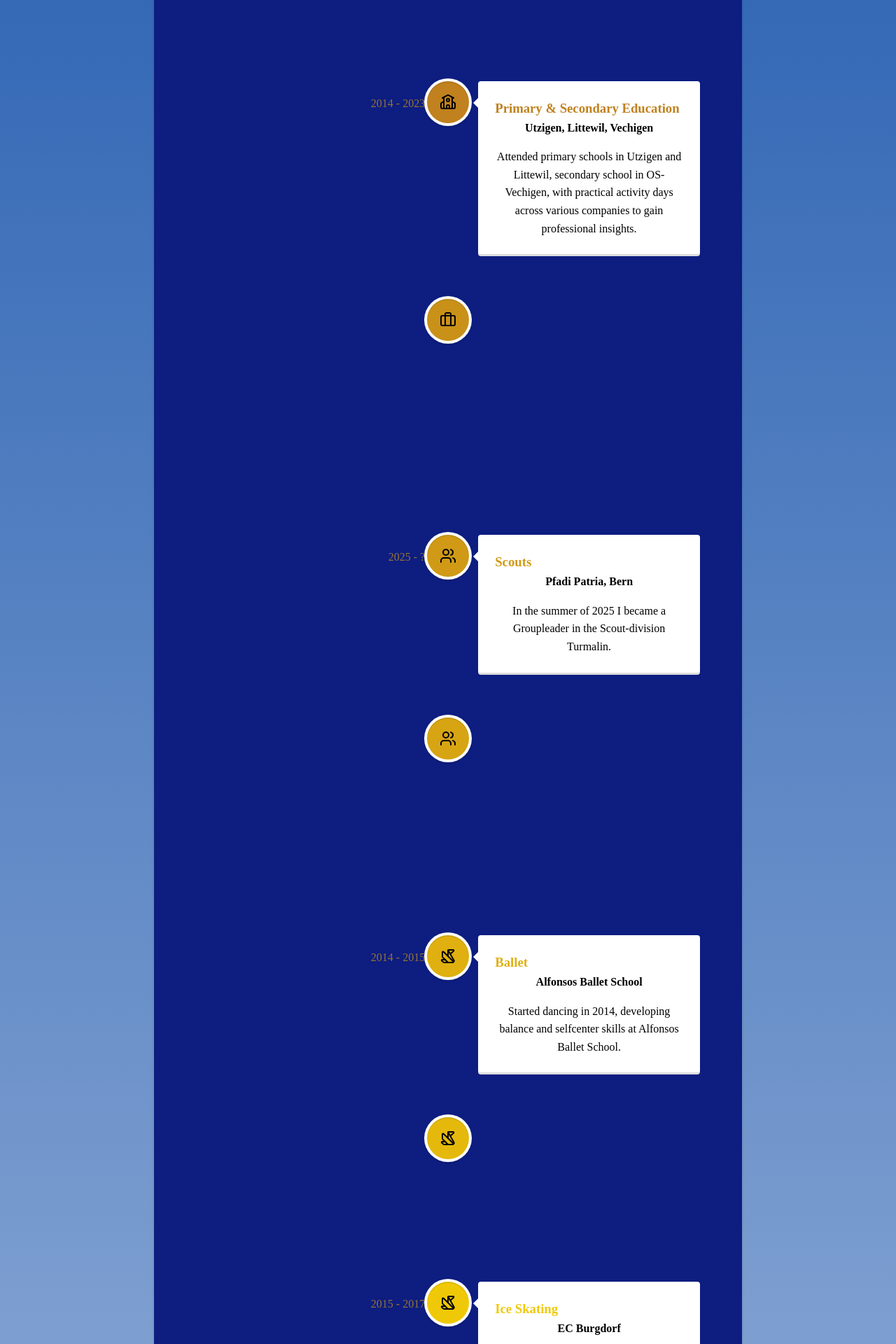
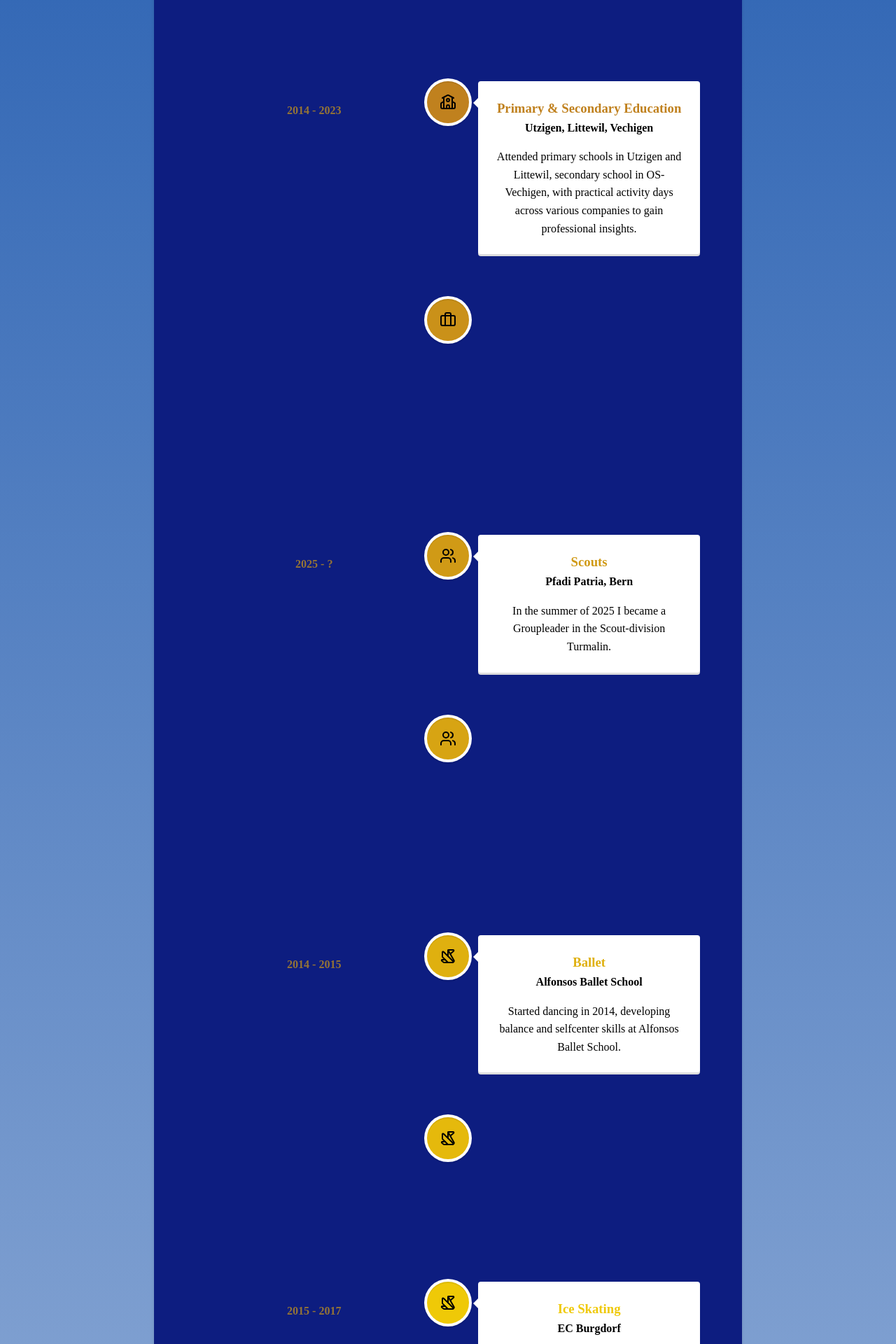
Before and after one commit to Theerabyte/bweb, a Next.js app: page /CV in a window 1280 px wide. Shown: the part 540-2460 px from the top of the page at 70% size. Built offline with nearby package versions, Linux system fonts and the light colour scheme; a web font is replaced by a local one.

Commit message:
charlie 28.08.25
cv heading style,
date style

```diff
--- a/src/app/CV/page.jsx
+++ b/src/app/CV/page.jsx
@@ -27,66 +27,64 @@ function page() {
       </div>
 
       <VerticalTimeline>
-        <VerticalTimelineElement contentStyle={{ background: '#b57123', color: '#fff' }} contentArrowStyle={{ borderRight: '7px solid  rgb(181, 113, 35)' }} date="2023 - present" iconStyle={{ background: 'rgb(181, 113, 35)', color: '#000' }} icon={<School />}>
-          <h3 style={{ color: '#eea' }}>{t.cvAdam1}</h3>
+        <VerticalTimelineElement contentStyle={{ background: '#b57123', color: '#fff' }} contentArrowStyle={{ borderRight: '7px solid  rgb(181, 113, 35)' }} dateClassName="dat" date="2023 - present" iconStyle={{ background: 'rgb(181, 113, 35)', color: '#000' }} icon={<School />}>
+          <h3 style={{ color: '#eea', textAlign: 'center' }}>{t.cvAdam1}</h3>
           <h4 style={{ color: '#fff' }}>{t.cvAdam2}</h4>
           <p>{t.cvAdam3}</p>
         </VerticalTimelineElement>
 
-        <VerticalTimelineElement dateClassName='dat' date="2014 - 2023" iconStyle={{ background: '#C0811E', color: '#000' }} icon={<School />}>
-          <h3 style={{ color: '#C0811E' }}>{t.cvBravo1}</h3>
+        <VerticalTimelineElement dateClassName='det' date="2014 - 2023" iconStyle={{ background: '#C0811E', color: '#000' }} icon={<School />}>
+          <h3 style={{ color: '#C0811E', textAlign: 'center' }}>{t.cvBravo1}</h3>
           <h4 style={{ color: '#000' }}>{t.cvBravo2}</h4>
           <p style={{ color: '#000' }}>{t.cvBravo3}</p>
           <></>
         </VerticalTimelineElement>
 
         <VerticalTimelineElement dateClassName='dat' date="2021" iconStyle={{ background: '#CA9119', color: '#000' }} icon={<Briefcase />}>
-          <h3 style={{ color: '#CA9119' }}>{t.cvIda1}</h3>
+          <h3 style={{ color: '#CA9119', textAlign: 'center' }}>{t.cvIda1}</h3>
           <h4 style={{ color: '#000' }}>{t.cvIda2}</h4>
           <p style={{ color: '#000' }}>{t.cvIda3}</p>
         </VerticalTimelineElement>
 
-        <VerticalTimelineElement dateClassName='dat' date="2025 - ?" iconStyle={{ background: '#D09A16', color: '#000' }} icon={<Users />}>
-          <h3 style={{ color: '#D09A16' }}>{t.cvCharlie1}</h3>
+        <VerticalTimelineElement dateClassName='det' date="2025 - ?" iconStyle={{ background: '#D09A16', color: '#000' }} icon={<Users />}>
+          <h3 style={{ color: '#D09A16', textAlign: 'center' }}>{t.cvCharlie1}</h3>
           <h4 style={{ color: '#000' }}>{t.cvHarley2}</h4>
           <p style={{ color: '#000' }}>{t.cvHarley3}</p>
           <></>
         </VerticalTimelineElement>
 
         <VerticalTimelineElement dateClassName='dat' date="2013 - 2023" iconStyle={{ background: '#D7A413', color: '#000' }} icon={<Users />}>
-          <h3 style={{ color: '#D7A413' }}>{t.cvCharlie1}</h3>
+          <h3 style={{ color: '#D7A413', textAlign: 'center' }}>{t.cvCharlie1}</h3>
           <h4 style={{ color: '#000' }}>{t.cvCharlie2}</h4>
           <p style={{ color: '#000' }}>{t.cvCharlie3}</p>
         </VerticalTimelineElement>
 
-        <VerticalTimelineElement dateClassName='dat' date="2014 - 2015" iconStyle={{ background: '#DFB00F', color: '#000' }} icon={<Origami />}>
-          <h3 style={{ color: '#DFB00F' }}>{t.cvDelta1}</h3>
+        <VerticalTimelineElement dateClassName='det' date="2014 - 2015" iconStyle={{ background: '#DFB00F', color: '#000' }} icon={<Origami />}>
+          <h3 style={{ color: '#DFB00F', textAlign: 'center' }}>{t.cvDelta1}</h3>
           <h4 style={{ color: '#000' }}>{t.cvDelta2}</h4>
           <p style={{ color: '#000' }}>{t.cvDelta3}</p>
           <></>
         </VerticalTimelineElement>
 
         <VerticalTimelineElement dateClassName='dat' date="2022 - ?" iconStyle={{ background: '#E5B90C', color: '#000' }} icon={<Origami />}>
-          <h3 style={{ color: '#E5B90C' }}>{t.cvEdward1}</h3>
+          <h3 style={{ color: '#E5B90C', textAlign: 'center' }}>{t.cvEdward1}</h3>
           <h4 style={{ color: '#000' }}>EC Münchenbuchsee</h4>
           <p style={{ color: '#000' }}>{t.cvFrank1}</p>
         </VerticalTimelineElement>
 
-        <VerticalTimelineElement dateClassName='dat' date="2015 - 2017" iconStyle={{ background: '#EFC907', color: '#000' }} icon={<Origami />}>
-          <h3 style={{ color: '#EFC907' }}>{t.cvEdward1}</h3>
+        <VerticalTimelineElement dateClassName='det' date="2015 - 2017" iconStyle={{ background: '#EFC907', color: '#000' }} icon={<Origami />}>
+          <h3 style={{ color: '#EFC907', textAlign: 'center' }}>{t.cvEdward1}</h3>
           <h4 style={{ color: '#000' }}>EC Burgdorf</h4>
           <p style={{ color: '#000' }}>{t.cvEdward3}</p>
-          <></>
         </VerticalTimelineElement>
 
         <VerticalTimelineElement dateClassName='dat' date="2015 - ?" iconStyle={{ background: '#F9D803', color: '#000' }} icon={<BookMarked />}>
-          <h3 style={{ color: '#F9D803' }}>{t.cvGeorge1}</h3>
+          <h3 style={{ color: '#F9D803', textAlign: 'center' }}>{t.cvGeorge1}</h3>
           <h4 style={{ color: '#000' }}>{t.cvGeorge2}</h4>
           <p style={{ color: '#000' }}>{t.cvGeorge3}</p>
         </VerticalTimelineElement>
 
-        <VerticalTimelineElement date='01. 2008' iconStyle={{ background: '#ffe100', color: '#000' }} icon={<Cake />} />
-        <></>
+        <VerticalTimelineElement dateClassName="det" date='01. 2008' iconStyle={{ background: '#ffe100', color: '#000' }} icon={<Cake />} />
       </VerticalTimeline>
 
       <div className="contet">
--- a/src/app/[styles]/globals.css
+++ b/src/app/[styles]/globals.css
@@ -415,6 +415,25 @@ div.desc {
     font-weight: bold;
 }
 
+.det {
+    color: #D09A16;
+    font-weight: bold !important;
+    margin-top: 10px !important;
+    text-align: center !important;
+}
+
+.custom-timeline-element {
+    display: flex;
+    flex-direction: column;
+    align-items: center;
+}
+
+.custom-timeline-element .vertical-timeline-element-date {
+    margin-top: 10px;
+    text-align: center;
+}
+
+
 /* ------------------------- Page : CONTACT ---------------------- */
 .section {
     margin-top: 16px !important;
```
